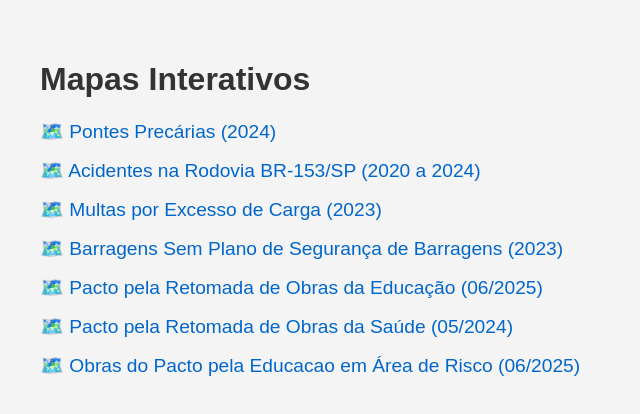
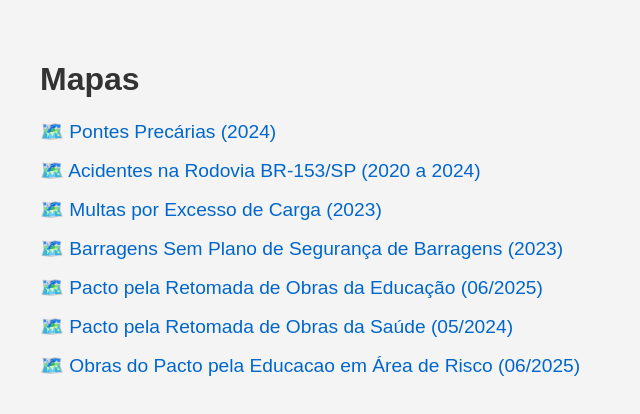
Before and after one commit to Engenharia-Civil/Mapas, a plain HTML site: page index.html in a window 1280 px wide. Shown: the whole page, without its empty margins (0-640 px from the left). Drawn offline with Linux system fonts and the light colour scheme.

Commit message:
Update index.html

```diff
--- a/index.html
+++ b/index.html
@@ -2,7 +2,7 @@
 <html lang="pt-BR">
 <head>
   <meta charset="UTF-8">
-  <title>Mapas Interativos</title>
+  <title>Mapas</title>
   <style>
     body {
       font-family: Arial, sans-serif;
@@ -30,7 +30,7 @@
   </style>
 </head>
 <body>
-  <h1>Mapas Interativos</h1>
+  <h1>Mapas</h1>
   <ul>
     <li><a href="Pontes/Pontes_precarias.html" target="_blank">🗺️ Pontes Precárias (2024)</a></li>
     <li><a href="Rodovias/Acidentes_BR-153-SP_2020-2024.html" target="_blank">🗺️ Acidentes na Rodovia BR-153/SP (2020 a 2024)</a></li>
```
